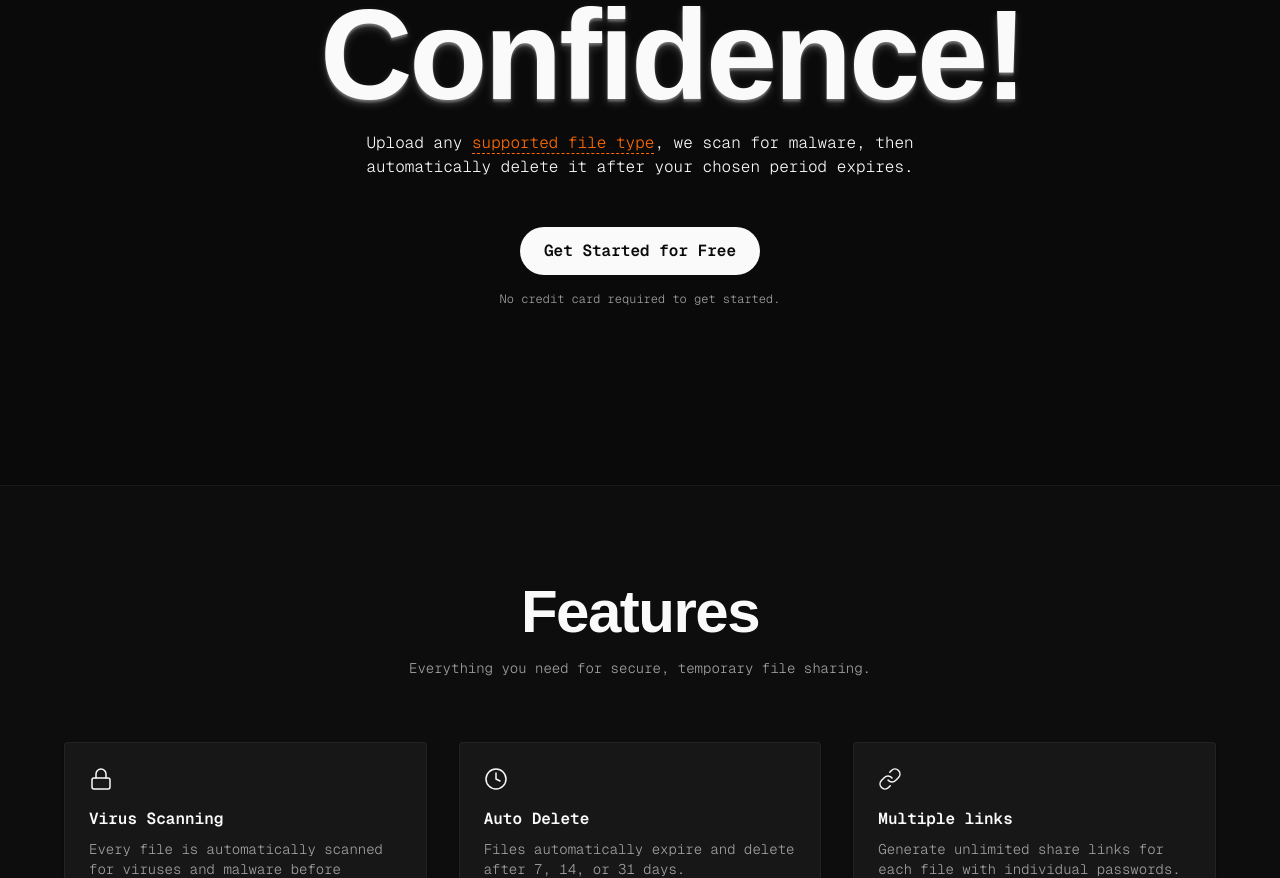
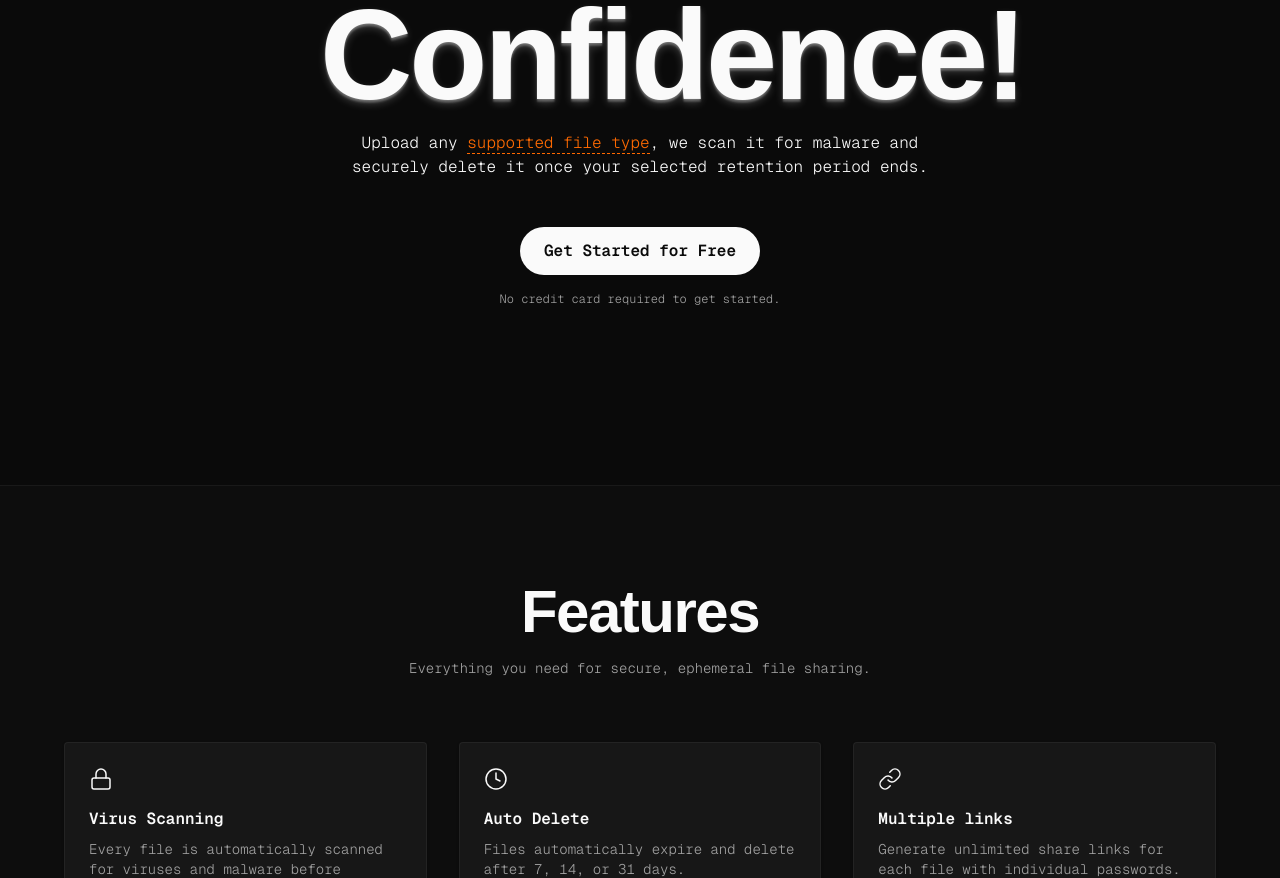
Before and after one commit to shubomifashakin/temp-fe, a Next.js app: page / in a window 1280 px wide. Shown: the part 380-1258 px from the top of the page. Built offline with nearby package versions, Linux system fonts and the light colour scheme; no server answers; a web font is replaced by a local one.

Commit message:
updated hero text

```diff
--- a/app/page.tsx
+++ b/app/page.tsx
@@ -159,8 +159,8 @@ export default function Home() {
               >
                 supported file type
               </Link>
-              , we scan for malware, then automatically delete it after your
-              chosen period expires.
+              , we scan it for malware and securely delete it once your selected
+              retention period ends.
             </p>
           </div>
 
@@ -191,7 +191,7 @@ export default function Home() {
             </h2>
 
             <p className="text-sm font-light text-leading max-w-2xl mx-auto">
-              Everything you need for secure, temporary file sharing.
+              Everything you need for secure, ephemeral file sharing.
             </p>
           </div>
 
```
